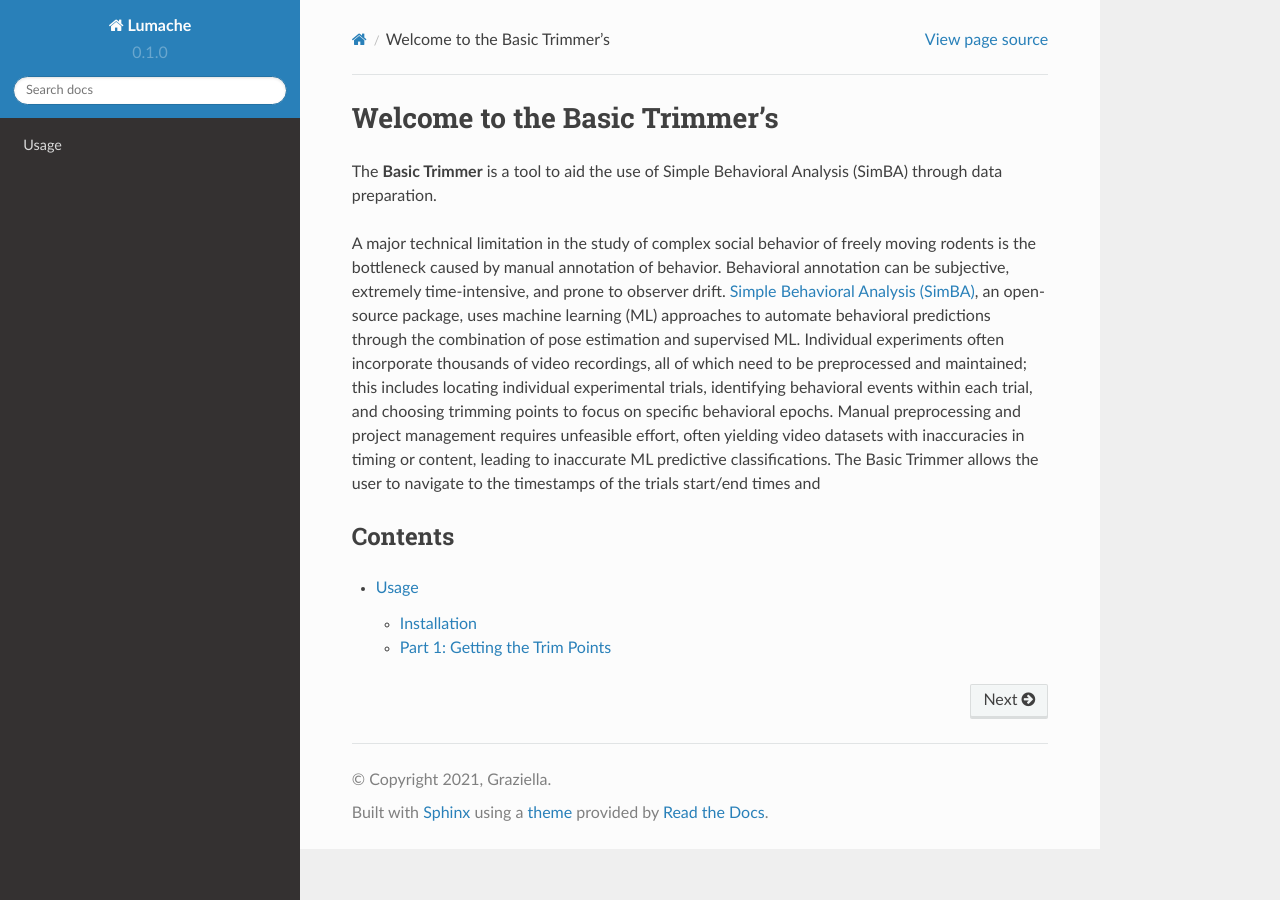
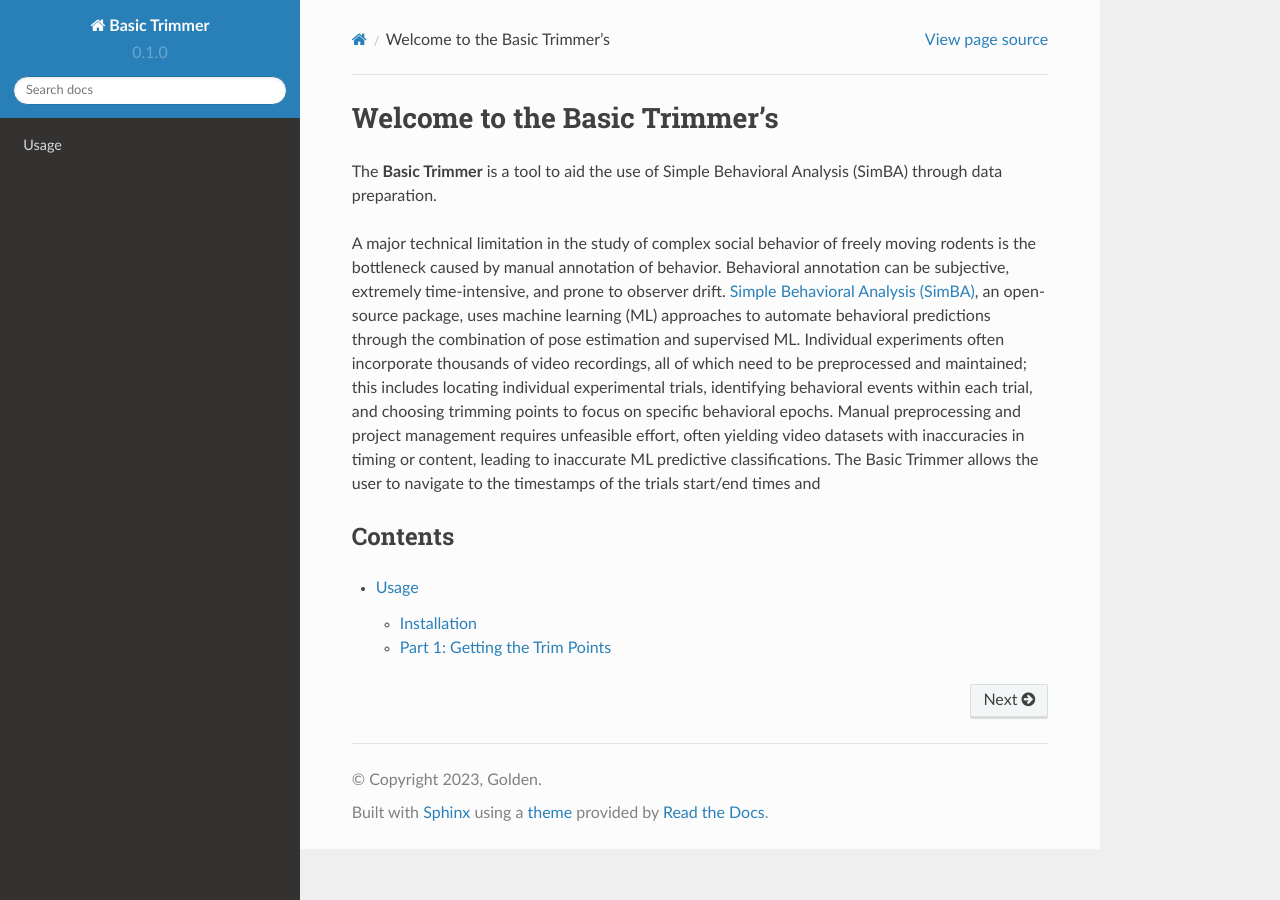
Before and after one commit to virginiavw/rtd-tutorial, a Sphinx documentation site: the page built from docs/source/index.rst, in a window 1280 px wide. Built offline with Sphinx 7.4.7 and the Read the Docs theme 2.0.0, drawn with Linux system fonts in a browser that asks for light colours.

Commit message:
Update conf.py

```diff
--- a/docs/source/conf.py
+++ b/docs/source/conf.py
@@ -2,9 +2,9 @@
 
 # -- Project information
 
-project = 'Lumache'
-copyright = '2021, Graziella'
-author = 'Graziella'
+project = 'Basic Trimmer'
+copyright = '2023, Golden'
+author = 'Golden'
 
 release = '0.1'
 version = '0.1.0'
```
